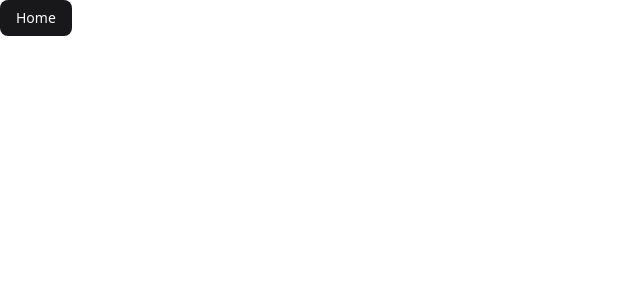
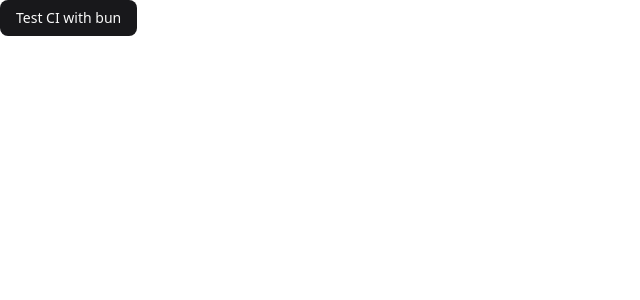
Before and after one commit to PiHome-PMS/dihouse, a Next.js app in the folder frontend/: page / in a window 1280 px wide. Shown: the top 300 px of the page, without its empty margins (0-640 px from the left). Built offline with nearby package versions, Linux system fonts and the light colour scheme.

Commit message:
chore: test ci with bun

```diff
--- a/frontend/src/app/page.tsx
+++ b/frontend/src/app/page.tsx
@@ -3,7 +3,7 @@ import { Button } from '@/components/ui/button';
 export default function Home() {
     return (
         <div>
-            <Button>Home</Button>
+            <Button>Test CI with bun</Button>
         </div>
     );
 }
```
